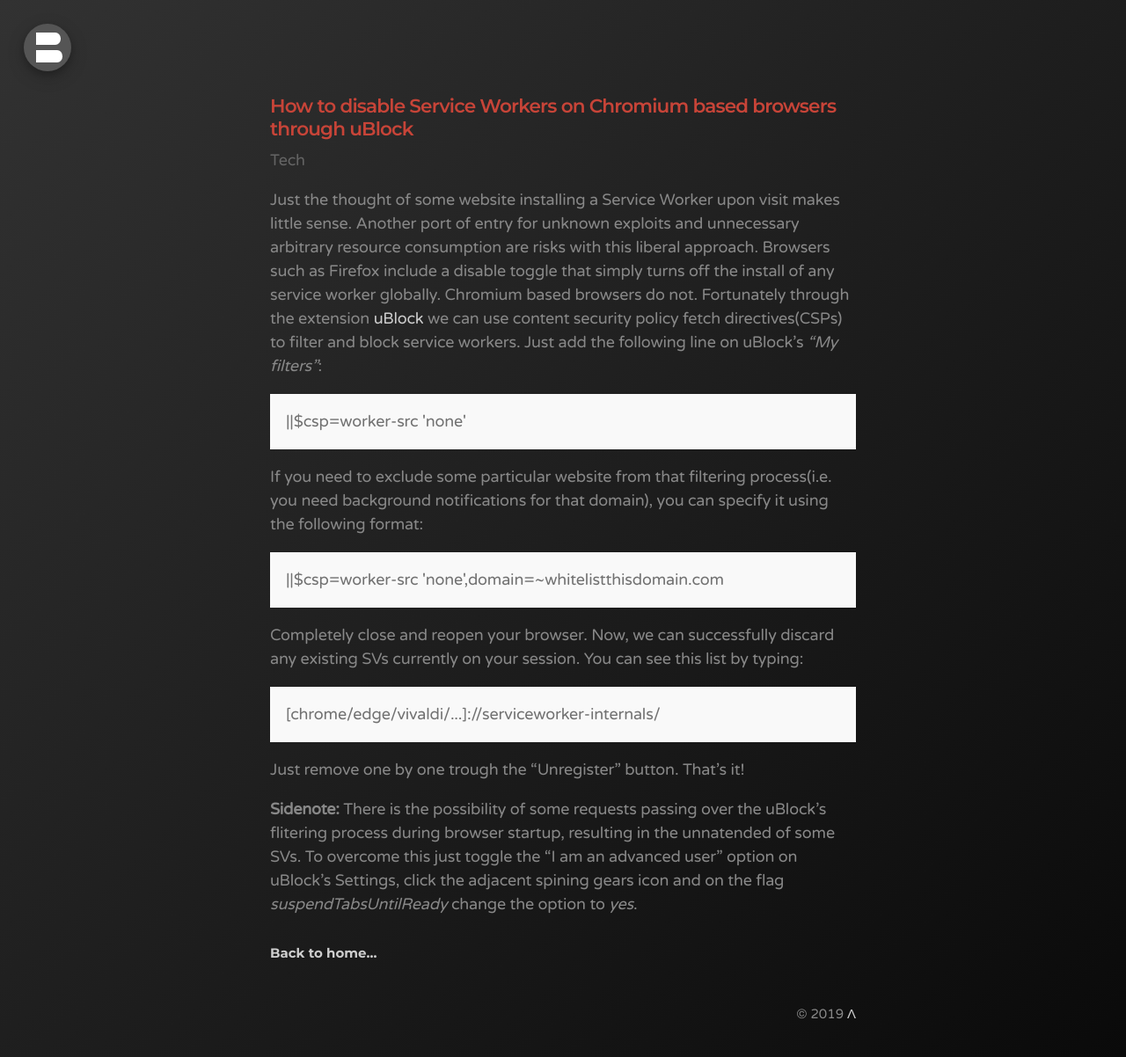
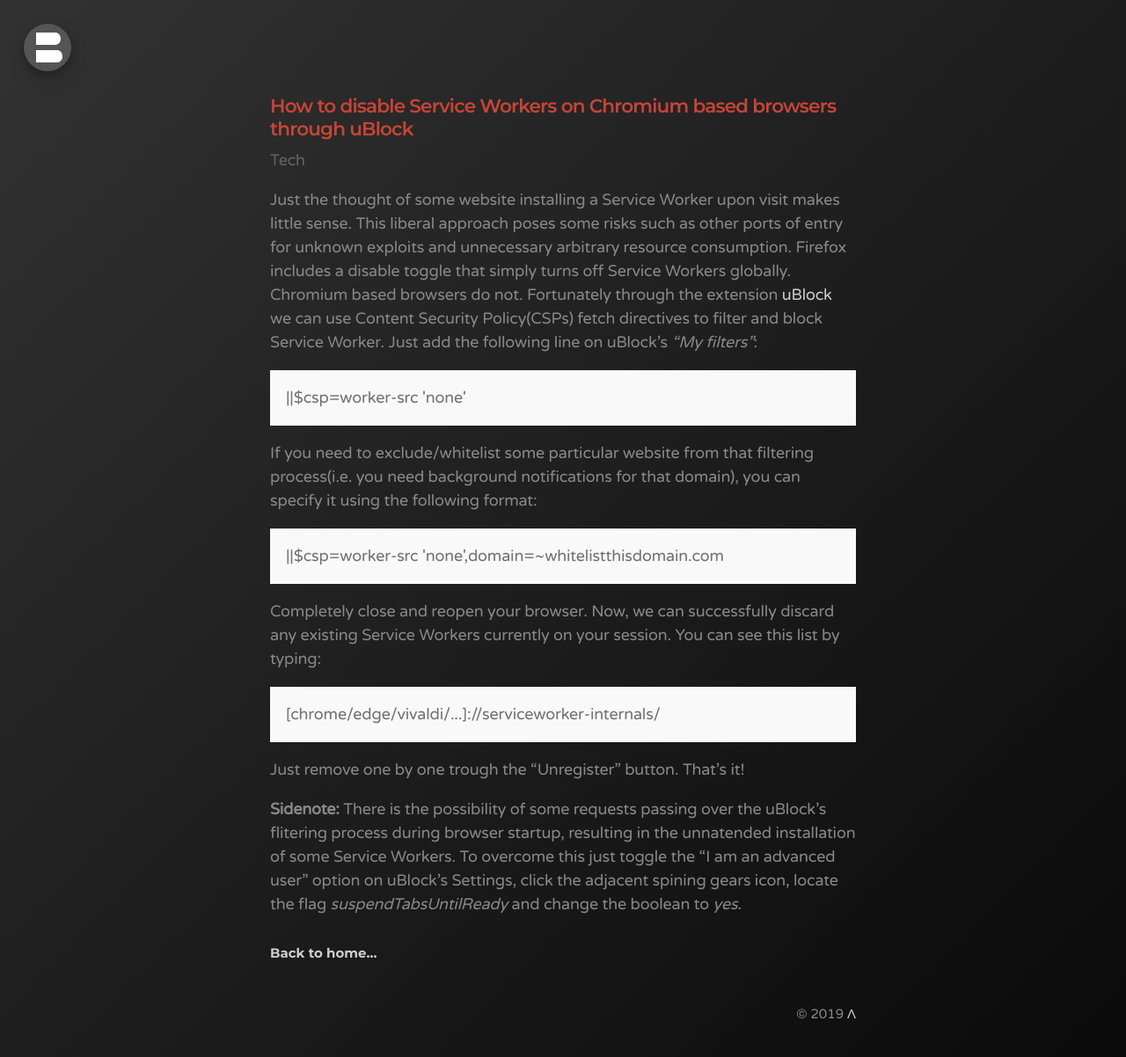
Before and after one commit to bonina/bonina.github.io, a Jekyll site: the page built from _posts/2019-09-27-disable-service-workers-chromium.md, in a window 1280 px wide. Shown: the whole page at 88% size. Built offline with Jekyll 4.4.1, drawn with Linux system fonts in a browser that asks for light colours.

Commit message:
Update 2019-09-27-disable-service-workers-chromium.md

```diff
--- a/_posts/2019-09-27-disable-service-workers-chromium.md
+++ b/_posts/2019-09-27-disable-service-workers-chromium.md
@@ -4,16 +4,16 @@
 categories: [Tech]
 ---
 
-Just the thought of some website installing a Service Worker upon visit makes little sense. Another port of entry for unknown exploits and unnecessary arbitrary resource consumption are risks with this liberal approach.
-Browsers such as Firefox include a disable toggle that simply turns off the install of any service worker globally. Chromium based browsers do not.
-Fortunately through the extension <a href="https://github.com/gorhill/uBlock">uBlock</a> we can use content security policy fetch directives(CSPs) to filter and block service workers.
+Just the thought of some website installing a Service Worker upon visit makes little sense. This liberal approach poses some risks such as other ports of entry for unknown exploits and unnecessary arbitrary resource consumption.
+Firefox includes a disable toggle that simply turns off Service Workers globally. Chromium based browsers do not.
+Fortunately through the extension <a href="https://github.com/gorhill/uBlock">uBlock</a> we can use Content Security Policy(CSPs) fetch directives to filter and block Service Worker.
 Just add the following line on uBlock’s <i>“My filters”</i>:
 <p class="message">||$csp=worker-src 'none'</p>
-If you need to exclude some particular website from that filtering process(i.e. you need background notifications for that domain), you can specify it using the following format:
+If you need to exclude/whitelist some particular website from that filtering process(i.e. you need background notifications for that domain), you can specify it using the following format:
 <p class="message">||$csp=worker-src 'none',domain=~whitelistthisdomain.com</p>
-Completely close and reopen your browser. Now, we can successfully discard any existing SVs currently on your session. You can see this list by typing:
+Completely close and reopen your browser. Now, we can successfully discard any existing Service Workers currently on your session. You can see this list by typing:
 <p class="message">[chrome/edge/vivaldi/...]://serviceworker-internals/</p>
 Just remove one by one trough the “Unregister” button.
 That’s it!
 
-<b>Sidenote:</b> There is the possibility of some requests passing over the uBlock's flitering process during browser startup, resulting in the unnatended of some SVs. To overcome this just toggle the "I am an advanced user" option on uBlock's Settings, click the adjacent spining gears icon and on the flag <i>suspendTabsUntilReady</i> change the option to <i>yes</i>.
+<b>Sidenote:</b> There is the possibility of some requests passing over the uBlock's flitering process during browser startup, resulting in the unnatended installation of some Service Workers. To overcome this just toggle the "I am an advanced user" option on uBlock's Settings, click the adjacent spining gears icon, locate the flag <i>suspendTabsUntilReady</i> and change the boolean to <i>yes</i>.
```
